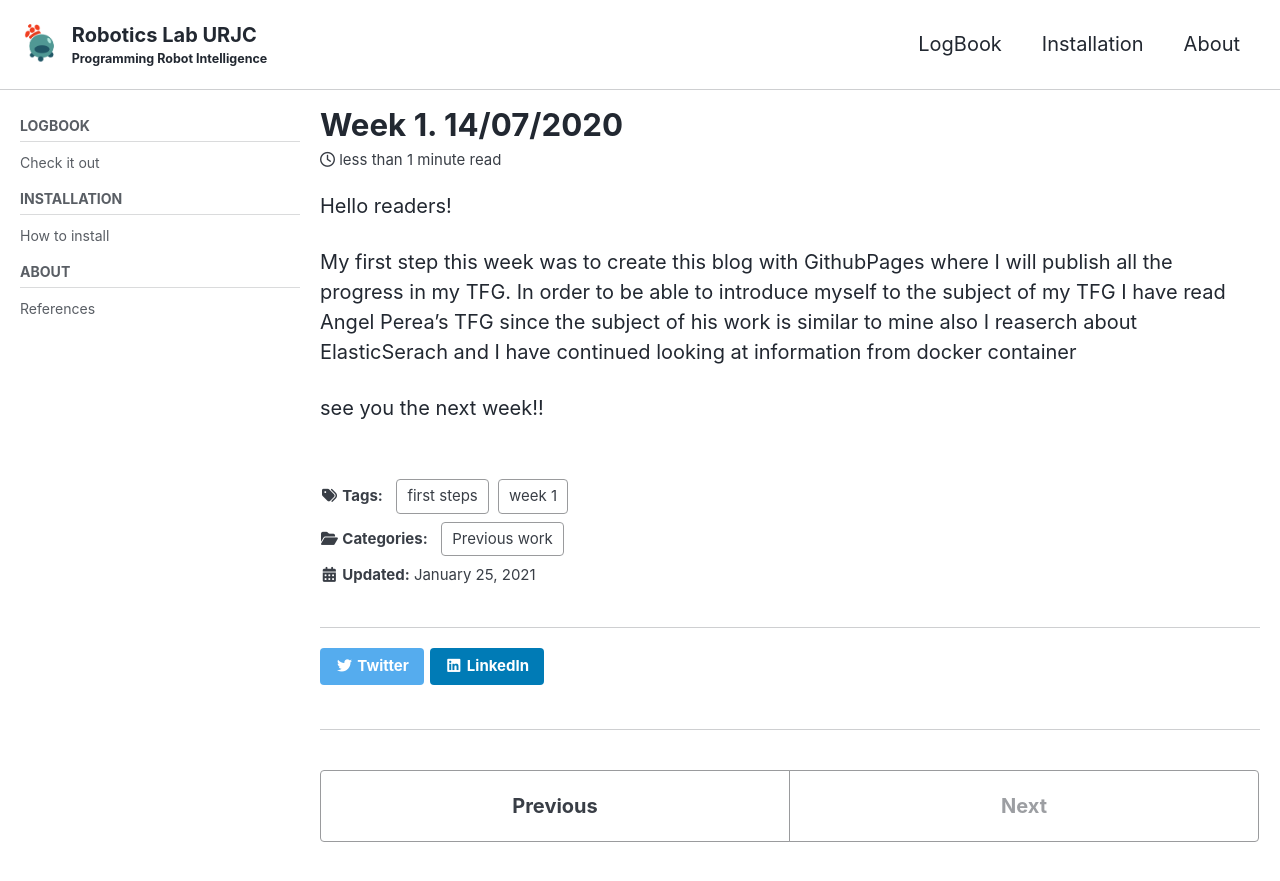
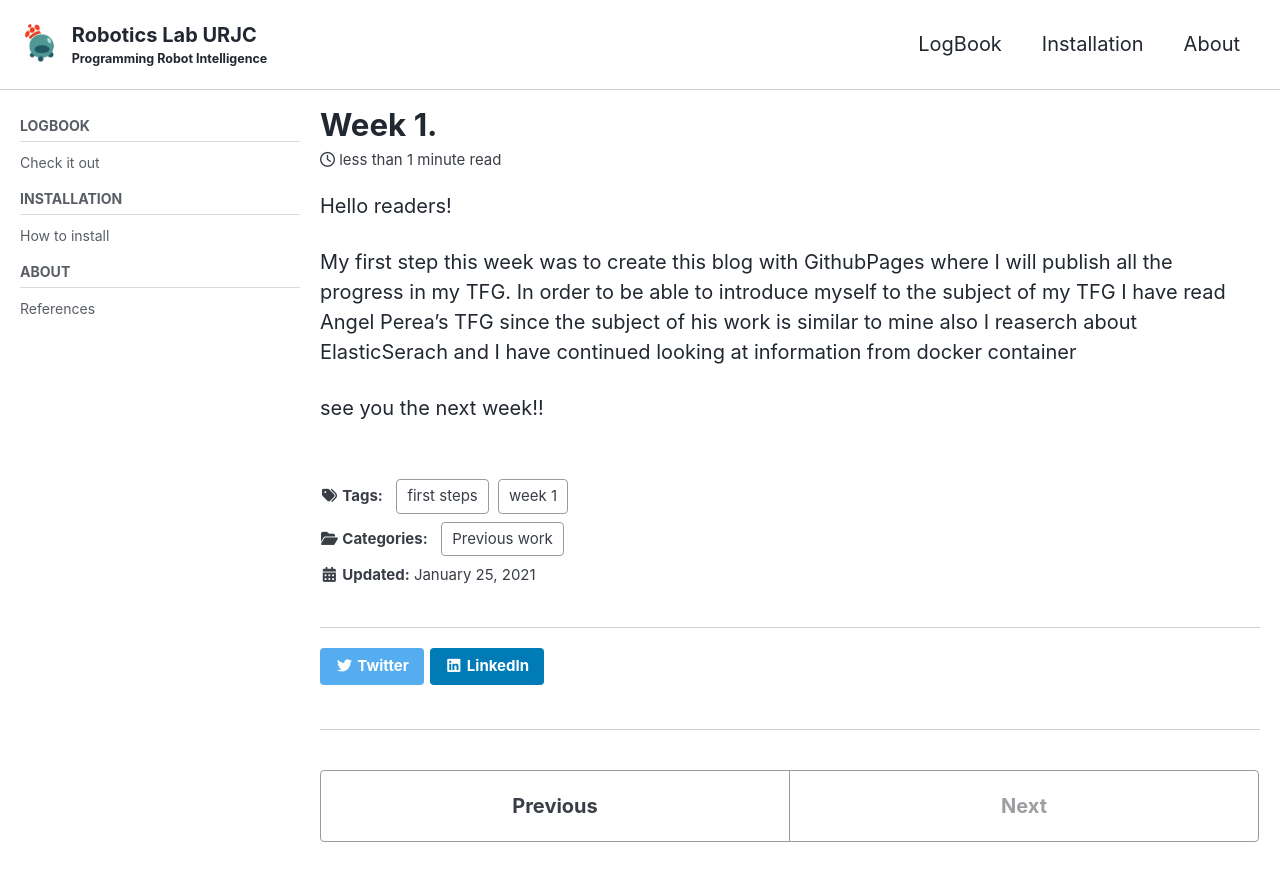
Before and after one commit to RoboticsLabURJC/2021-tfg-claudia-alvarez, a Jekyll site: the page built from docs/_posts/2021-01-25-week-1.md, in a window 1280 px wide and 900 px high. Shown: the top 881 px of the window. Built offline with Jekyll 4.4.1, drawn with Linux system fonts in a browser that asks for light colours; cached includes are drawn as plain includes; nearby versions of some CDN libraries.

Commit message:
Update 2021-01-25-week-1.md

```diff
--- a/docs/_posts/2021-01-25-week-1.md
+++ b/docs/_posts/2021-01-25-week-1.md
@@ -1,5 +1,5 @@
 ---
-title: "Week 1.  14/07/2020"
+title: "Week 1."
 excerpt: "First Steps"
 
 sidebar:
```
